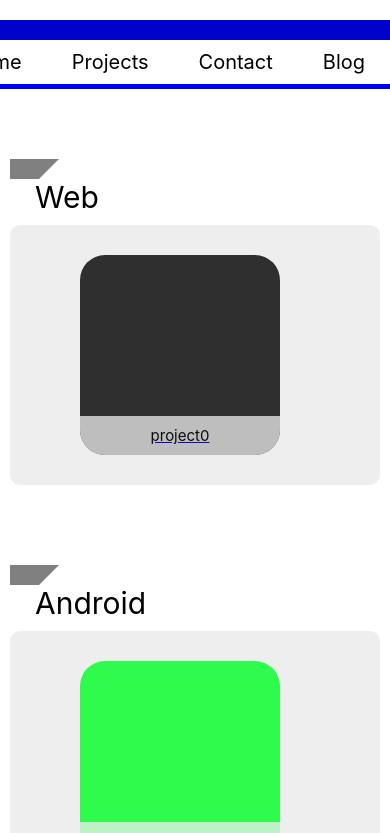
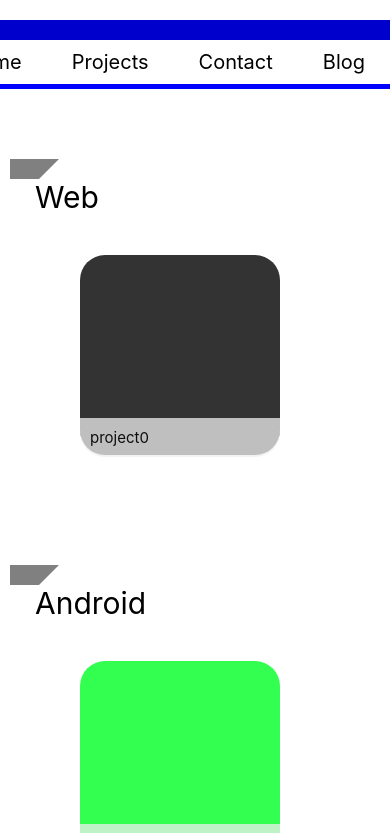
Before and after one commit to SKR301/SKR301.github.io, a React Native app: screen /projects in a window 390 px wide. Shown: the top 833 px of the page. Built offline with nearby package versions, Linux system fonts and the light colour scheme.

Commit message:
show/hide on click

```diff
--- a/src/projects.js
+++ b/src/projects.js
@@ -10,8 +10,9 @@ const windowWidth = Dimensions.get('window').width;
 const windowHeight = Dimensions.get('window').height;
 
 export default function Projects() {
-
-	const [projectDet, setProjectDet] = useState([{
+	const [projectCategoryDisplayStatus, setProjectCategoryDisplayyStatus] = useState([1,1,1])
+	const [projectDet, setProjectDet] = useState([
+		{
 			projectCategory: 'Web',
 			projectCardDet:[{
 				img: snap0,
@@ -24,7 +25,8 @@ export default function Projects() {
 				name: 'project1',
 				projectLink: 'link1',
 				overlay: false,
-		}]},{
+			}]
+		},{
 			projectCategory: 'Android',
 			projectCardDet:[{
 				img: snap1,
@@ -37,7 +39,8 @@ export default function Projects() {
 				name: 'project1',
 				projectLink: 'link1',
 				overlay: false,
-		}]},{
+			}]
+		},{
 			projectCategory: 'Console',
 			projectCardDet:[{
 				img: snap2,
@@ -50,9 +53,10 @@ export default function Projects() {
 				name: 'project1',
 				projectLink: 'link1',
 				overlay: false,
-		}]}]);
+			}]
+		}
+	]);
 	const navigate = useNavigate();
-
 
 	const onMouseEnterCard = (index, innerIndex) => {
 		let newProjectDet = JSON.parse(JSON.stringify(projectDet));
@@ -66,8 +70,14 @@ export default function Projects() {
 		setProjectDet(newProjectDet);
 	}
 
+	const categoryTitleClickHandler = (index) => {
+		let newProjectCategoryDisplayStatus = [...projectCategoryDisplayStatus];
+		newProjectCategoryDisplayStatus[index] = !newProjectCategoryDisplayStatus[index];
+		setProjectCategoryDisplayyStatus(newProjectCategoryDisplayStatus);
+	}
+
 	useEffect(()=>{
-		// onMouseLeaveCard();
+
 	},[projectDet]);
 
 	const projectListToRender = [];
@@ -80,12 +90,10 @@ export default function Projects() {
 			}
 
 			projectInnerListToRender.push(
-				<TouchableOpacity key={innerIndex} style={projects.projectCard} onPress={()=>{navigate('./wherever')}} onMouseEnter={()=>{onMouseEnterCard(index, innerIndex)}} onMouseLeave={()=>{onMouseLeaveCard(index, innerIndex)}}>
+				<TouchableOpacity key={innerIndex} style={projects.projectCard} onPress={()=>{navigate(innerElement.projectLink)}} onMouseEnter={()=>{onMouseEnterCard(index, innerIndex)}} onMouseLeave={()=>{onMouseLeaveCard(index, innerIndex)}}>
 					<Image source={innerElement.img} style={projects.projectImage}/>
-					{/* remove underline from link */}
-					{/* overlay on hover and redirect to link on click */}
 					<View style={(innerElement.overlay)?projects.projectNameOverlay:projects.projectName}>
-						<Link to={innerElement.projectLink}><Text style={projects.projectNameText}>{projectName}</Text></Link>
+						<Text style={projects.projectNameText}>{projectName}</Text>
 					</View>
 				</TouchableOpacity>
 			);
@@ -93,12 +101,12 @@ export default function Projects() {
 
         projectListToRender.push(
 			<View key={index} style={projects.projectCategory}>
-				{/* hide on click */}
+				{/* better indicator */}
 				{/* change bg when hidden */}
-				<TouchableOpacity style={projects.projectCategoryContainer}>
+				<TouchableOpacity style={projects.projectCategoryContainer} onPress={()=>{categoryTitleClickHandler(index)}}>
 					<Text style={projects.projectCategoryTitle}>{element.projectCategory}</Text>
 				</TouchableOpacity>
-				<ScrollView style={projects.projectScrollBar} horizontal={true}>
+				<ScrollView style={(projectCategoryDisplayStatus[index])?projects.projectScrollBar:projects.projectScrollBarHidden} horizontal={true}>
 				{
 					projectInnerListToRender
 				}
@@ -141,10 +149,13 @@ const projects = StyleSheet.create({
 		marginStart: 25,
 	},
 	projectScrollBar: {
-		backgroundColor: '#eee',
+		// backgroundColor: '#eee',
 		borderRadius: 10,
 		margin: 10,
 		padding: 20,
+	},
+	projectScrollBarHidden: {
+		display: 'none',
 	},
 	projectCard:{
 		height: 200,
@@ -161,7 +172,7 @@ const projects = StyleSheet.create({
 	},
 	projectName: {
 		padding: 10,
-		marginTop: -39,
+		marginTop: -37,
 		backgroundColor: '#eee',
 		borderBottomLeftRadius: 25,
 		borderBottomRightRadius: 25,
```
Lines whose indentation alone changed are shown as unchanged.
